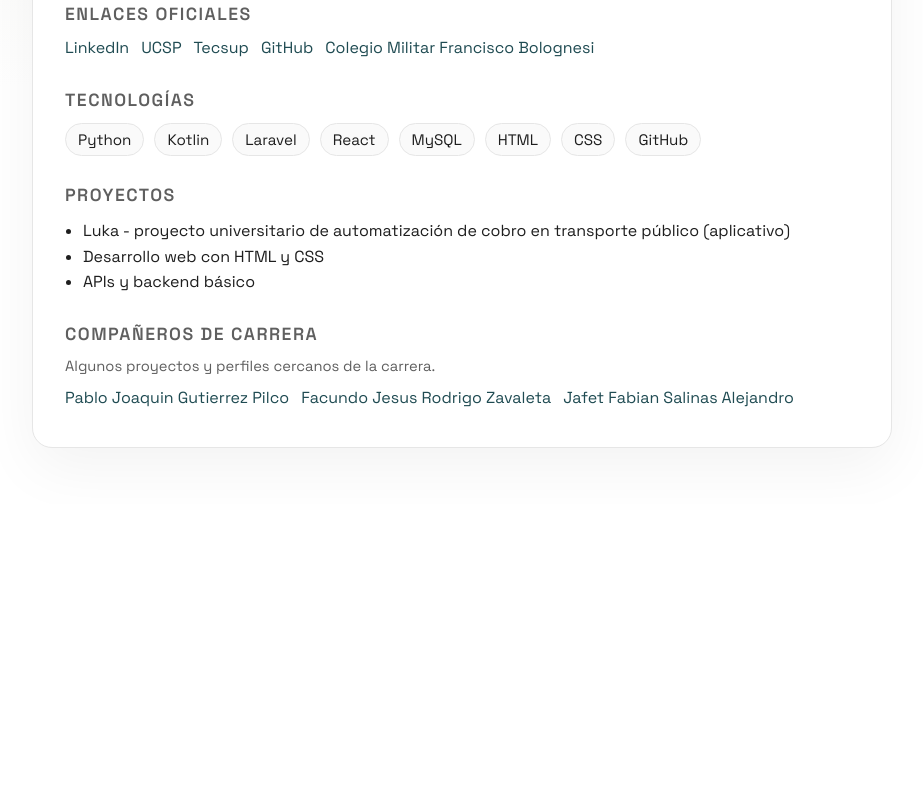
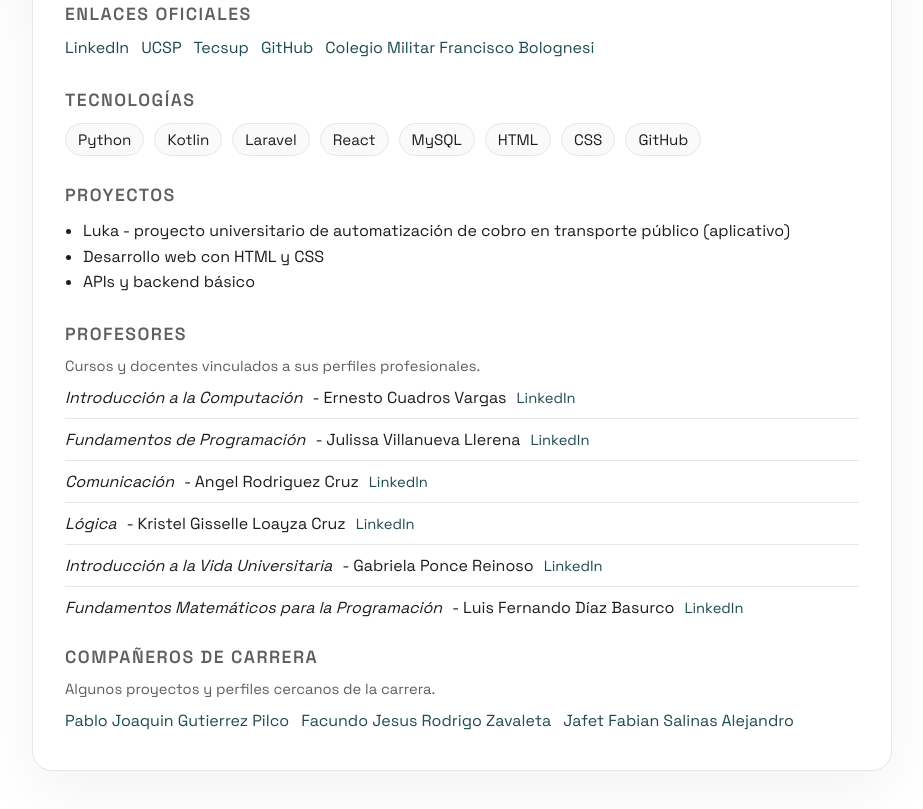
Before and after one commit to aldoidme/Perfil_Aldo-Idme, a plain HTML site: page index.html in a window 1280 px wide. Shown: the part 419-1228 px from the top of the page, without its empty margins (178-1101 px from the left). Before the commit the page ends 923 px from the top, so only its background shows below. Drawn offline with Linux system fonts and the light colour scheme.

Commit message:
Refine professor course rows

```diff
--- a/index.html
+++ b/index.html
@@ -124,6 +124,46 @@
 				color: var(--muted);
 			}
 
+			.professor-list {
+				display: flex;
+				flex-direction: column;
+				gap: 10px;
+			}
+
+			.professor-row {
+				display: flex;
+				flex-wrap: wrap;
+				align-items: baseline;
+				gap: 6px 10px;
+				padding-bottom: 10px;
+				border-bottom: 1px solid var(--border);
+			}
+
+			.professor-row:last-child {
+				padding-bottom: 0;
+				border-bottom: none;
+			}
+
+			.course-name {
+				font-style: italic;
+				color: var(--text);
+			}
+
+			.teacher-name {
+				color: var(--text);
+			}
+
+			.linkedin-link {
+				color: var(--accent);
+				text-decoration: none;
+				border-bottom: 1px solid transparent;
+				font-size: 0.92rem;
+			}
+
+			.linkedin-link:hover {
+				border-color: var(--accent);
+			}
+
 			.tags {
 				display: flex;
 				flex-wrap: wrap;
@@ -229,6 +269,43 @@
 			</section>
 
 			<section>
+				<h2>Profesores</h2>
+				<p class="subtle-note">Cursos y docentes vinculados a sus perfiles profesionales.</p>
+				<div class="professor-list">
+					<div class="professor-row">
+						<span class="course-name">Introducci&oacute;n a la Computaci&oacute;n</span>
+						<span class="teacher-name">- Ernesto Cuadros Vargas</span>
+						<a class="linkedin-link" href="https://www.linkedin.com/in/ecuadrosv/" target="_blank" rel="noopener noreferrer">LinkedIn</a>
+					</div>
+					<div class="professor-row">
+						<span class="course-name">Fundamentos de Programaci&oacute;n</span>
+						<span class="teacher-name">- Julissa Villanueva Llerena</span>
+						<a class="linkedin-link" href="https://www.linkedin.com/in/julissa-villanueva-llerena/" target="_blank" rel="noopener noreferrer">LinkedIn</a>
+					</div>
+					<div class="professor-row">
+						<span class="course-name">Comunicaci&oacute;n</span>
+						<span class="teacher-name">- Angel Rodriguez Cruz</span>
+						<a class="linkedin-link" href="https://www.linkedin.com/in/angel-rodriguez-cruz-58b78b85/" target="_blank" rel="noopener noreferrer">LinkedIn</a>
+					</div>
+					<div class="professor-row">
+						<span class="course-name">L&oacute;gica</span>
+						<span class="teacher-name">- Kristel Gisselle Loayza Cruz</span>
+						<a class="linkedin-link" href="https://www.linkedin.com/in/kristel-gisselle-loayza-cruz-abb3b039b/" target="_blank" rel="noopener noreferrer">LinkedIn</a>
+					</div>
+					<div class="professor-row">
+						<span class="course-name">Introducci&oacute;n a la Vida Universitaria</span>
+						<span class="teacher-name">- Gabriela Ponce Reinoso</span>
+						<a class="linkedin-link" href="https://www.linkedin.com/in/gabriela-ponce-reinoso-885922127/" target="_blank" rel="noopener noreferrer">LinkedIn</a>
+					</div>
+					<div class="professor-row">
+						<span class="course-name">Fundamentos Matem&aacute;ticos para la Programaci&oacute;n</span>
+						<span class="teacher-name">- Luis Fernando D&iacute;az Basurco</span>
+						<a class="linkedin-link" href="https://www.linkedin.com/in/luis-fernando-d%C3%ADaz-basurco-48098333/" target="_blank" rel="noopener noreferrer">LinkedIn</a>
+					</div>
+				</div>
+			</section>
+
+			<section>
 				<h2>Compa&ntilde;eros de carrera</h2>
 				<p class="subtle-note">Algunos proyectos y perfiles cercanos de la carrera.</p>
 				<div class="links">
@@ -243,7 +320,6 @@
 					</a>
 				</div>
 			</section>
-
 		</main>
 	</body>
 </html>
```
